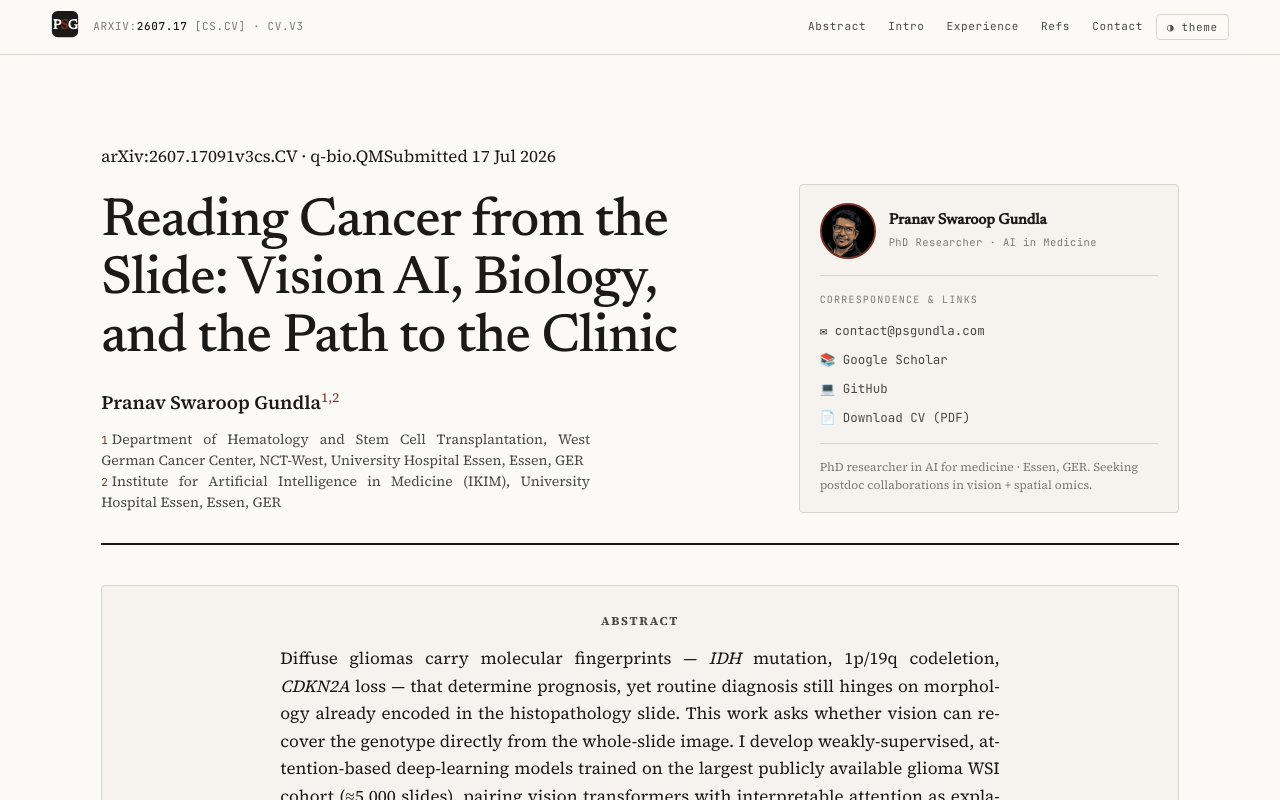
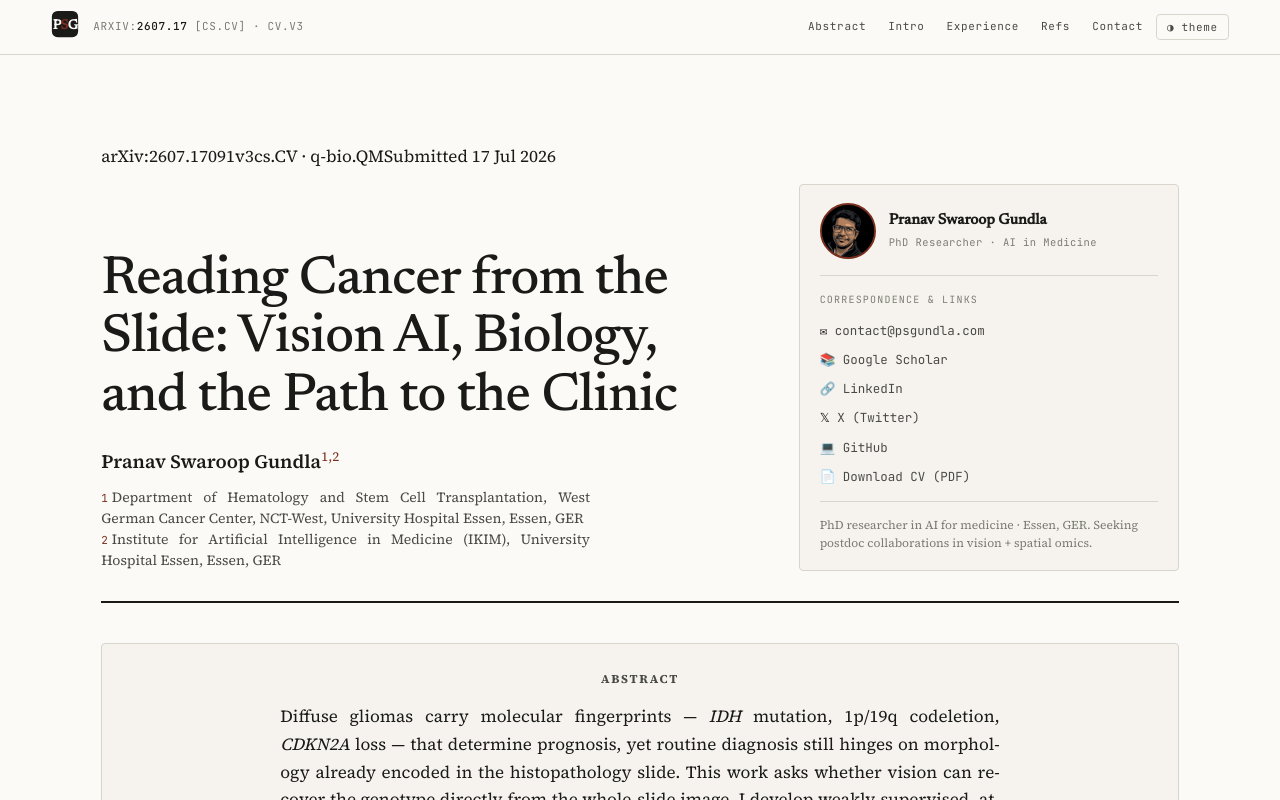
Before and after one commit to psgundla/psg-portfolio, a React (Vite) app: page / in a window 1280 px wide. Shown: the top 800 px of the page. Built offline with nearby package versions, Linux system fonts and the light colour scheme.

Commit message:
Update social links: real LinkedIn, X, and Google Scholar URLs
- Scholar: citations?user=UzlYsbgAAAAJ
- LinkedIn: in/pranavswaroopgundla
- X: im_pranavgundla
- Add LinkedIn + X to masthead card (were footer-only)

```diff
--- a/src/components/Contact.jsx
+++ b/src/components/Contact.jsx
@@ -15,11 +15,11 @@ export default function Contact() {
 
           <div className={styles.frow}>
             <span>✉ <a href="mailto:contact@psgundla.com">contact@psgundla.com</a></span>
-            <span>🔗 <a href="https://linkedin.com/in/psgundla" target="_blank" rel="noopener">LinkedIn</a></span>
-            <span>📚 <a href="https://scholar.google.com/citations?user=pranav-swaroop-gundla" target="_blank" rel="noopener">Google Scholar</a></span>
+            <span>🔗 <a href="https://linkedin.com/in/pranavswaroopgundla/" target="_blank" rel="noopener">LinkedIn</a></span>
+            <span>📚 <a href="https://scholar.google.com/citations?user=UzlYsbgAAAAJ&hl=en" target="_blank" rel="noopener">Google Scholar</a></span>
             <span>🔬 <a href="https://researchgate.net/profile/Pranav-Swaroop-Gundla" target="_blank" rel="noopener">ResearchGate</a></span>
             <span>💻 <a href="https://github.com/psgundla" target="_blank" rel="noopener">GitHub</a></span>
-            <span>𝕏 <a href="https://x.com/psgundla" target="_blank" rel="noopener">X (Twitter)</a></span>
+            <span>𝕏 <a href="https://x.com/im_pranavgundla" target="_blank" rel="noopener">X (Twitter)</a></span>
           </div>
 
           <p style={{ maxWidth: 'none', marginTop: '16px', fontSize: '12px', color: 'var(--ink-mute)' }}>
--- a/src/components/Masthead.jsx
+++ b/src/components/Masthead.jsx
@@ -45,7 +45,9 @@ export default function Masthead() {
           <p className={styles.cardHead}>Correspondence &amp; Links</p>
           <ul>
             <li>✉ <a href="mailto:contact@psgundla.com">contact@psgundla.com</a></li>
-            <li>📚 <a href="https://scholar.google.com/scholar?q=%22Pranav+Swaroop+Gundla%22" target="_blank" rel="noopener">Google Scholar</a></li>
+            <li>📚 <a href="https://scholar.google.com/citations?user=UzlYsbgAAAAJ&hl=en" target="_blank" rel="noopener">Google Scholar</a></li>
+            <li>🔗 <a href="https://linkedin.com/in/pranavswaroopgundla/" target="_blank" rel="noopener">LinkedIn</a></li>
+            <li>𝕏 <a href="https://x.com/im_pranavgundla" target="_blank" rel="noopener">X (Twitter)</a></li>
             <li>💻 <a href="https://github.com/psgundla" target="_blank" rel="noopener">GitHub</a></li>
             <li>📄 <a href="/CV-Pranav-Swaroop-Gundla.pdf" target="_blank" rel="noopener">Download CV (PDF)</a></li>
           </ul>
```
